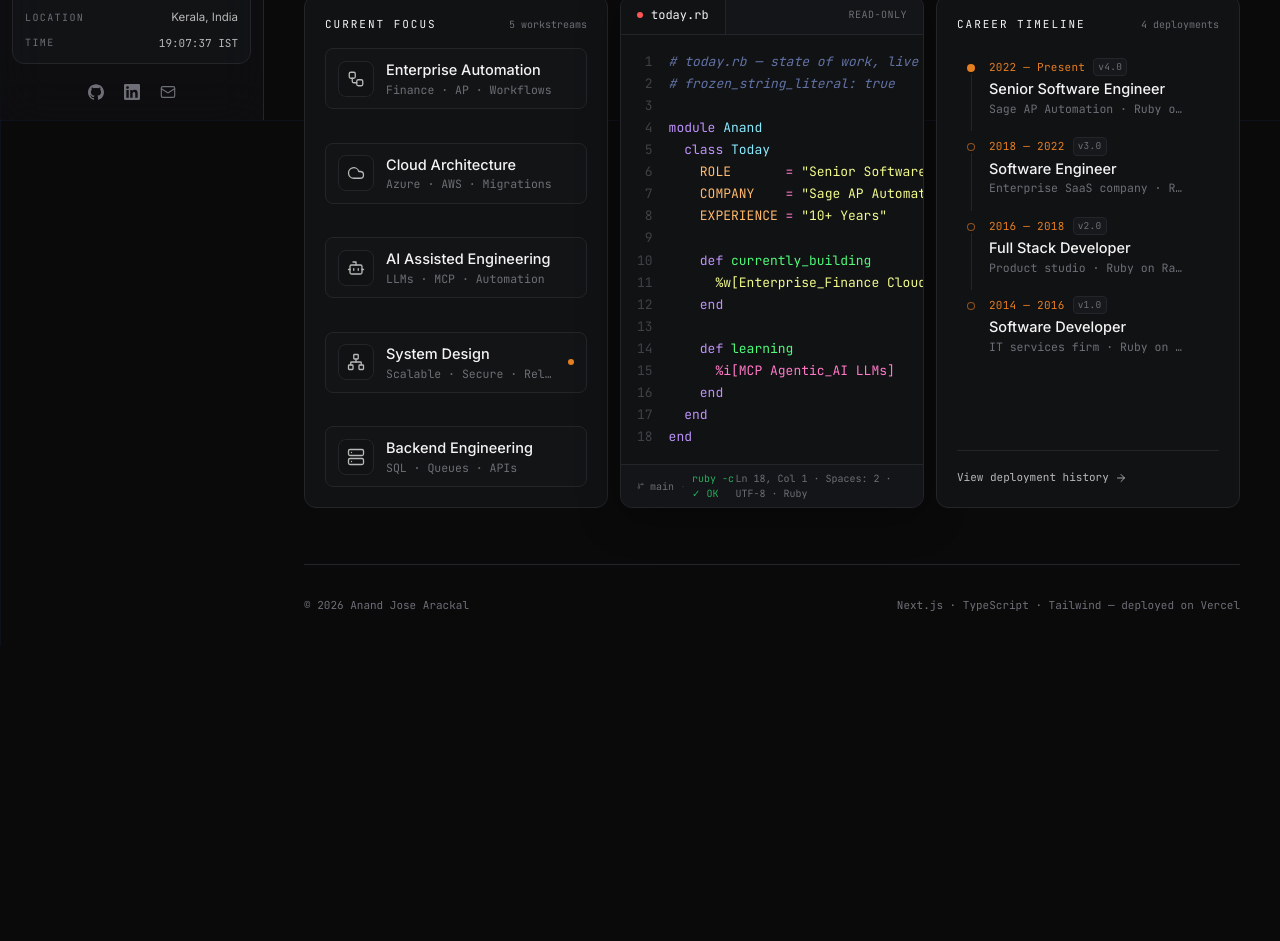
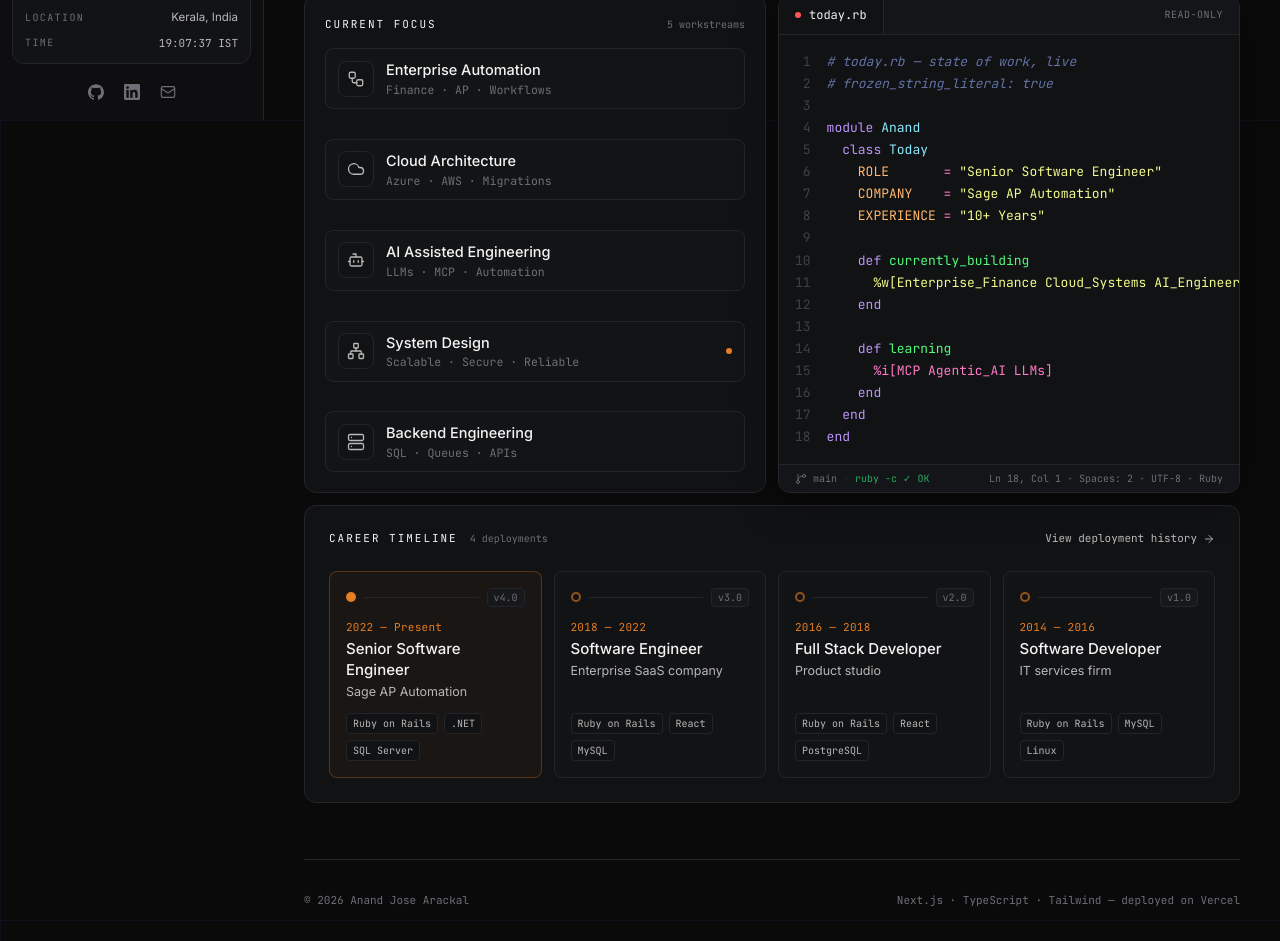
Before and after one commit to anandjose-arackal/portfolio, a Next.js app: page / in a window 1280 px wide. Shown: the part 680-1621 px from the top of the page. Before the commit the page ends 1326 px from the top, so only its background shows below. Built offline with nearby package versions, Linux system fonts and the light colour scheme.

Commit message:
Home: move Career Timeline to full-width horizontal band; fix cropped text
Redesign as a 4-column deployment timeline below a 2-up Current Focus + today.rb row, giving each role room so company/tech no longer truncate.

Co-Authored-By: Claude Fable 5 <noreply@anthropic.com>

```diff
--- a/src/app/page.tsx
+++ b/src/app/page.tsx
@@ -12,11 +12,14 @@ export default function HomePage() {
       <StatsRow />
 
       <section
-        aria-label="Current focus, today and career timeline"
-        className="grid gap-3 pb-14 lg:grid-cols-2 xl:grid-cols-3"
+        aria-label="Current focus and today"
+        className="grid gap-3 pb-3 lg:grid-cols-2"
       >
         <CurrentFocus />
         <TodayCode />
+      </section>
+
+      <section aria-label="Career timeline" className="pb-14">
         <CareerTimeline />
       </section>
 
--- a/src/components/home/CareerTimeline.tsx
+++ b/src/components/home/CareerTimeline.tsx
@@ -1,87 +1,92 @@
 import Link from "next/link";
-import { ArrowRight, ChevronRight } from "lucide-react";
+import { ArrowRight } from "lucide-react";
 import { deployments } from "@/lib/content/career";
 import { Reveal } from "@/components/ui/Reveal";
 
-/** Compact deployment timeline for the overview page — links into /career. */
+/**
+ * Full-width horizontal deployment timeline for the overview page.
+ * Each role gets its own column with room to breathe — no truncation.
+ * Reads latest-first, left → right. Links into /career.
+ */
 export function CareerTimeline() {
   return (
-    <Reveal className="h-full">
-      <section className="flex h-full flex-col rounded-xl border border-edge bg-surface p-5">
+    <Reveal>
+      <section className="rounded-xl border border-edge bg-surface p-5 sm:p-6">
         <header className="flex items-baseline justify-between gap-3">
+          <div className="flex items-baseline gap-3">
             <h2 className="font-mono text-[11px] tracking-[0.18em] text-fg uppercase">
               Career Timeline
             </h2>
             <span className="font-mono text-[10px] text-faint">
               {deployments.length} deployments
             </span>
+          </div>
+          <Link
+            href="/career"
+            className="group inline-flex items-center gap-1.5 font-mono text-[11px] text-muted transition-colors hover:text-fg"
+          >
+            <span className="hidden sm:inline">View deployment history</span>
+            <span className="sm:hidden">History</span>
+            <ArrowRight
+              className="size-3 transition-transform group-hover:translate-x-0.5"
+              strokeWidth={1.75}
+            />
+          </Link>
         </header>
 
-        <ol className="mt-4 flex-1">
-          {deployments.map((d, i) => (
-            <li key={d.version} className="relative">
+        <ol className="mt-6 grid gap-3 sm:grid-cols-2 lg:grid-cols-4">
+          {deployments.map((d) => (
+            <li key={d.version}>
               <Link
                 href="/career"
-                className="group flex gap-3 rounded-lg px-2 py-2.5 transition-colors hover:bg-raised/60"
+                className={`group relative flex h-full flex-col rounded-lg border p-4 transition-colors ${
+                  d.current
+                    ? "border-accent/30 bg-accent/[0.04] hover:border-accent/50"
+                    : "border-edge bg-raised/30 hover:border-edge-strong hover:bg-raised/50"
+                }`}
               >
-                {/* Rail: dot + connector */}
-                <span className="relative flex w-3 shrink-0 justify-center">
-                  {i < deployments.length - 1 ? (
-                    <span
-                      aria-hidden
-                      className="absolute top-4 bottom-[-14px] w-px bg-edge"
-                    />
-                  ) : null}
-                  <span className="relative mt-1.5 flex size-2">
+                {/* Rail: node dot + connector + version */}
+                <div className="mb-3 flex items-center gap-2">
+                  <span className="relative flex size-2.5 shrink-0">
                     {d.current ? (
                       <span className="absolute inline-flex size-full animate-ping rounded-full bg-accent/40" />
                     ) : null}
                     <span
                       className={
                         d.current
-                          ? "relative inline-flex size-2 rounded-full bg-accent"
-                          : "relative inline-flex size-2 rounded-full border border-accent/60 bg-surface"
+                          ? "relative inline-flex size-2.5 rounded-full bg-accent"
+                          : "relative inline-flex size-2.5 rounded-full border-2 border-accent/60 bg-surface"
                       }
                     />
                   </span>
-                </span>
-
-                <span className="min-w-0 flex-1">
-                  <span className="flex items-center gap-2 font-mono text-[11px] tracking-wide text-accent">
-                    {d.period}
-                    <span className="rounded border border-edge bg-raised px-1 py-px text-[9.5px] text-faint">
+                  <span className="h-px flex-1 bg-edge" />
+                  <span className="rounded border border-edge bg-raised px-1.5 py-px font-mono text-[10px] text-faint">
                     {d.version}
                   </span>
+                </div>
+
+                <p className="font-mono text-[11px] tracking-wide text-accent">
+                  {d.period}
+                </p>
+                <p className="mt-1 text-[15px] leading-snug font-medium text-fg">
+                  {d.role}
+                </p>
+                <p className="mt-0.5 text-[12.5px] text-muted">{d.company}</p>
+
+                <div className="mt-3 flex flex-1 flex-wrap content-end gap-1.5">
+                  {d.tech.slice(0, 3).map((t) => (
+                    <span
+                      key={t}
+                      className="rounded border border-edge bg-surface px-1.5 py-0.5 font-mono text-[10px] text-muted"
+                    >
+                      {t}
                     </span>
-                  <span className="mt-0.5 block truncate text-[14.5px] font-medium text-fg">
-                    {d.role}
-                  </span>
-                  <span className="block truncate font-mono text-[11.5px] text-faint">
-                    {d.company} · {d.tech.slice(0, 3).join(" · ")}
-                  </span>
-                </span>
-
-                <ChevronRight
-                  className="mt-1.5 size-3.5 shrink-0 text-faint opacity-0 transition-opacity group-hover:opacity-100"
-                  strokeWidth={1.75}
-                />
+                  ))}
+                </div>
               </Link>
             </li>
           ))}
         </ol>
-
-        <footer className="mt-3 border-t border-edge pt-3">
-          <Link
-            href="/career"
-            className="group inline-flex items-center gap-1.5 font-mono text-[11px] text-muted transition-colors hover:text-fg"
-          >
-            View deployment history
-            <ArrowRight
-              className="size-3 transition-transform group-hover:translate-x-0.5"
-              strokeWidth={1.75}
-            />
-          </Link>
-        </footer>
       </section>
     </Reveal>
   );
```
Lines whose indentation alone changed are shown as unchanged.
